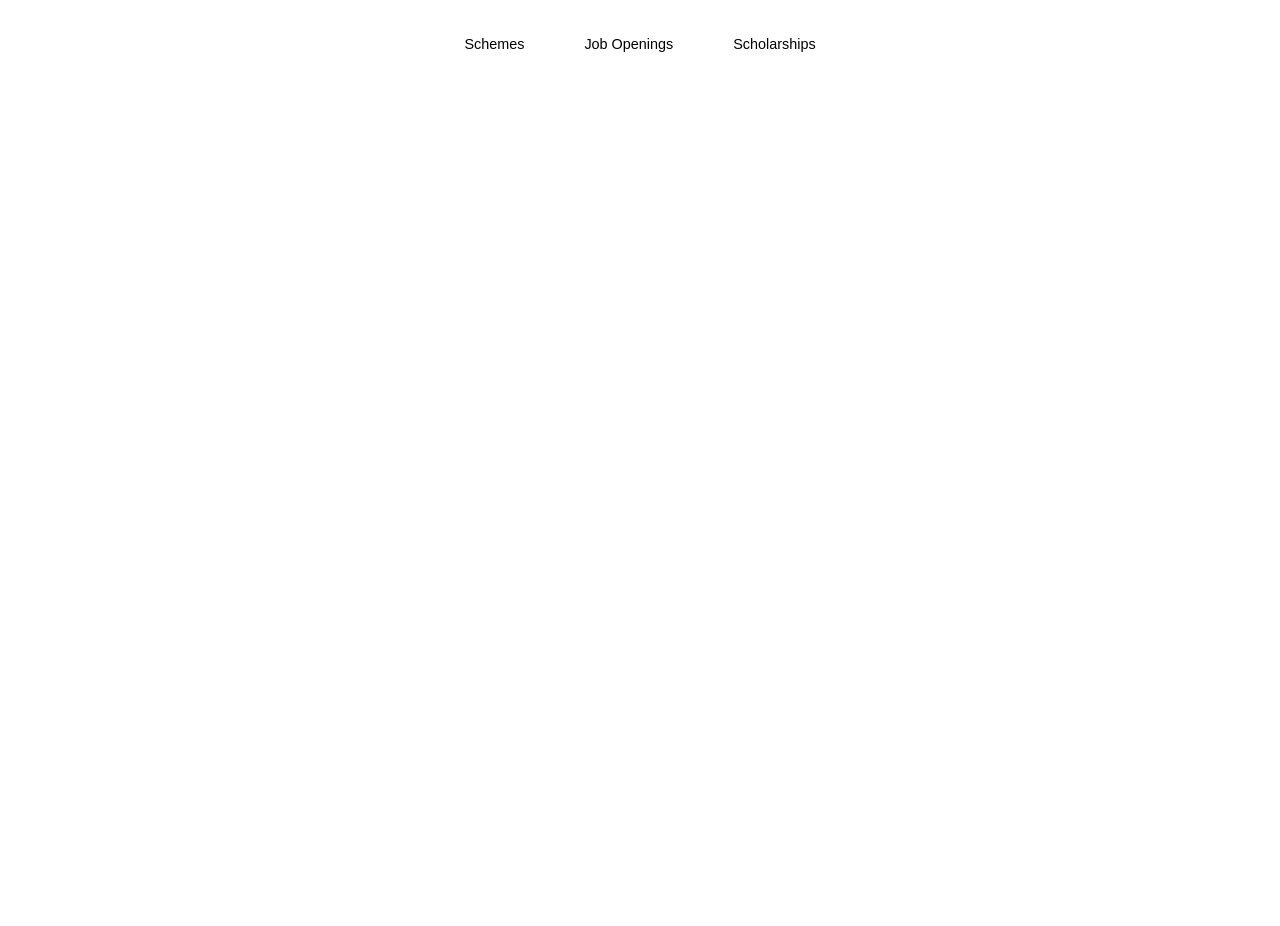
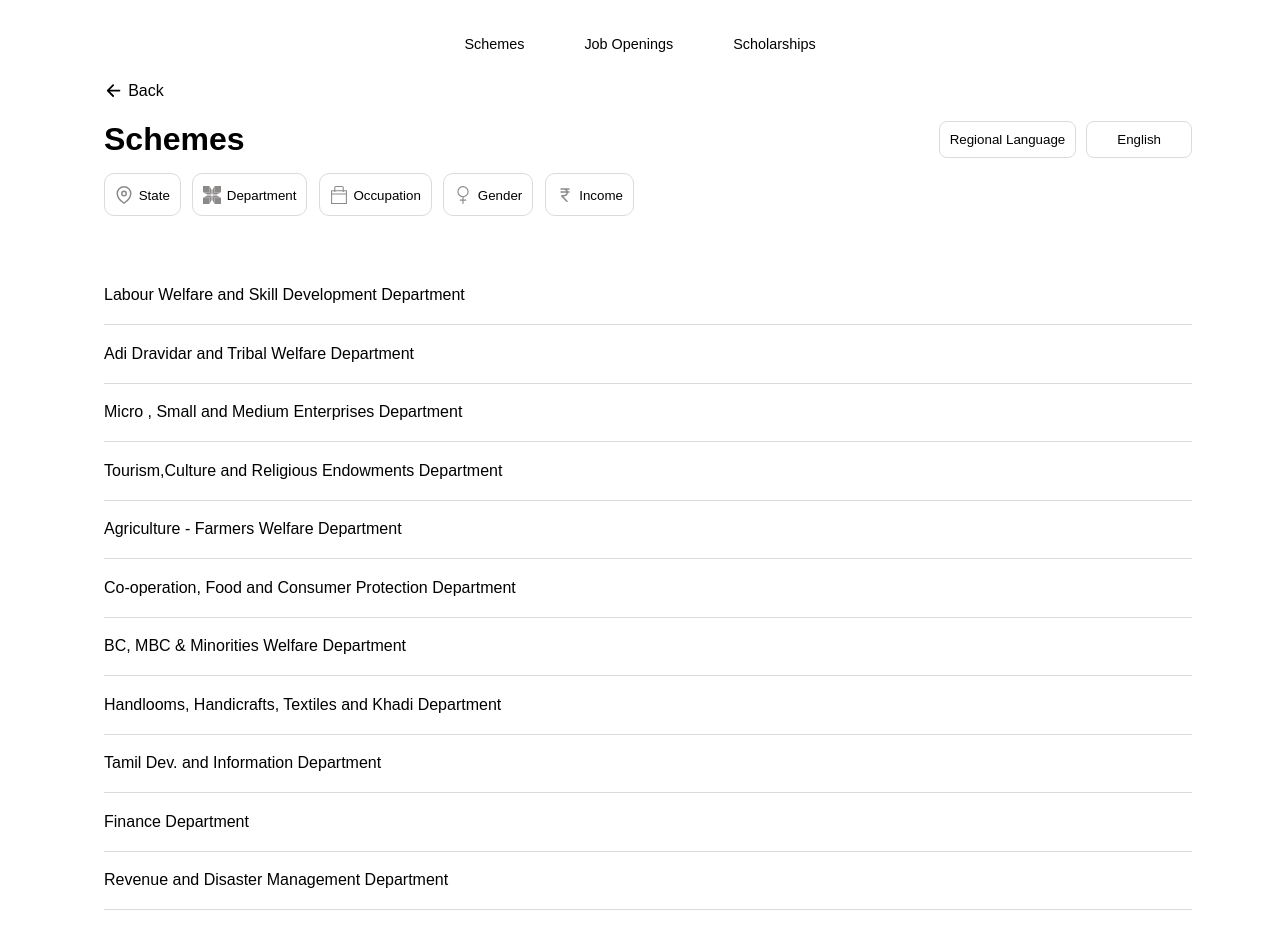
Before and after one commit to yashiigupta/frontendRoorkee, a Next.js app: page / in a window 1280 px wide. Before the commit the page ends 800 px from the top, so only its background shows below. Built offline with nearby package versions, Linux system fonts and the light colour scheme.

Commit message:
default page is schemes

```diff
--- a/src/pages/index.js
+++ b/src/pages/index.js
@@ -5,8 +5,8 @@ import JobOpenings from "@/components/JobOpenings";
 import { useState, useEffect } from 'react';
 
 export default function Home() {
-  const [component, setComponent] = useState("");
-  const [componentToRender, setComponentToRender] = useState(<></>);
+  const [component, setComponent] = useState("Schemes");
+  const [componentToRender, setComponentToRender] = useState(<Schemes />);
 
   useEffect(() => {
     if(component === "Schemes") setComponentToRender(<Schemes />);
```
